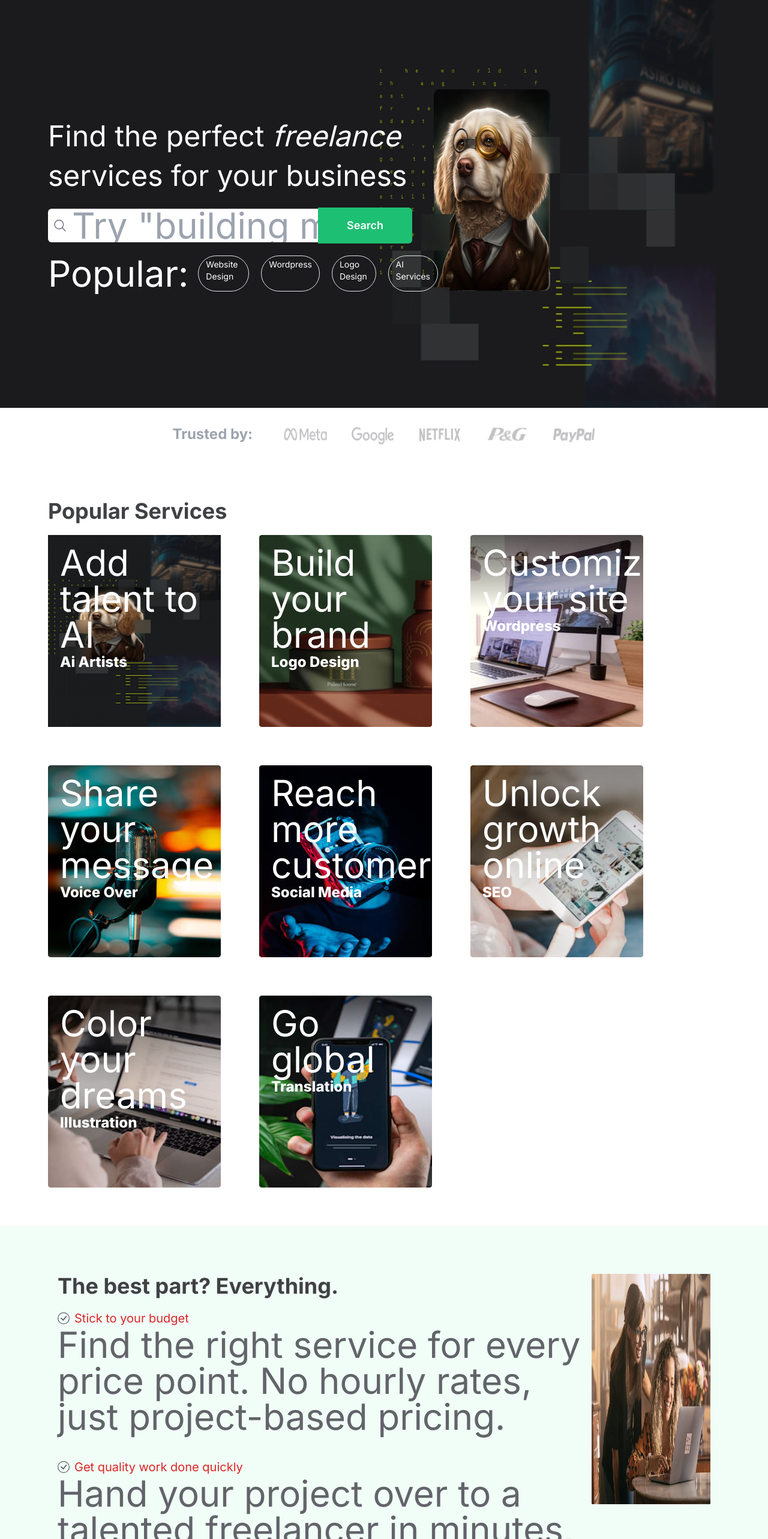
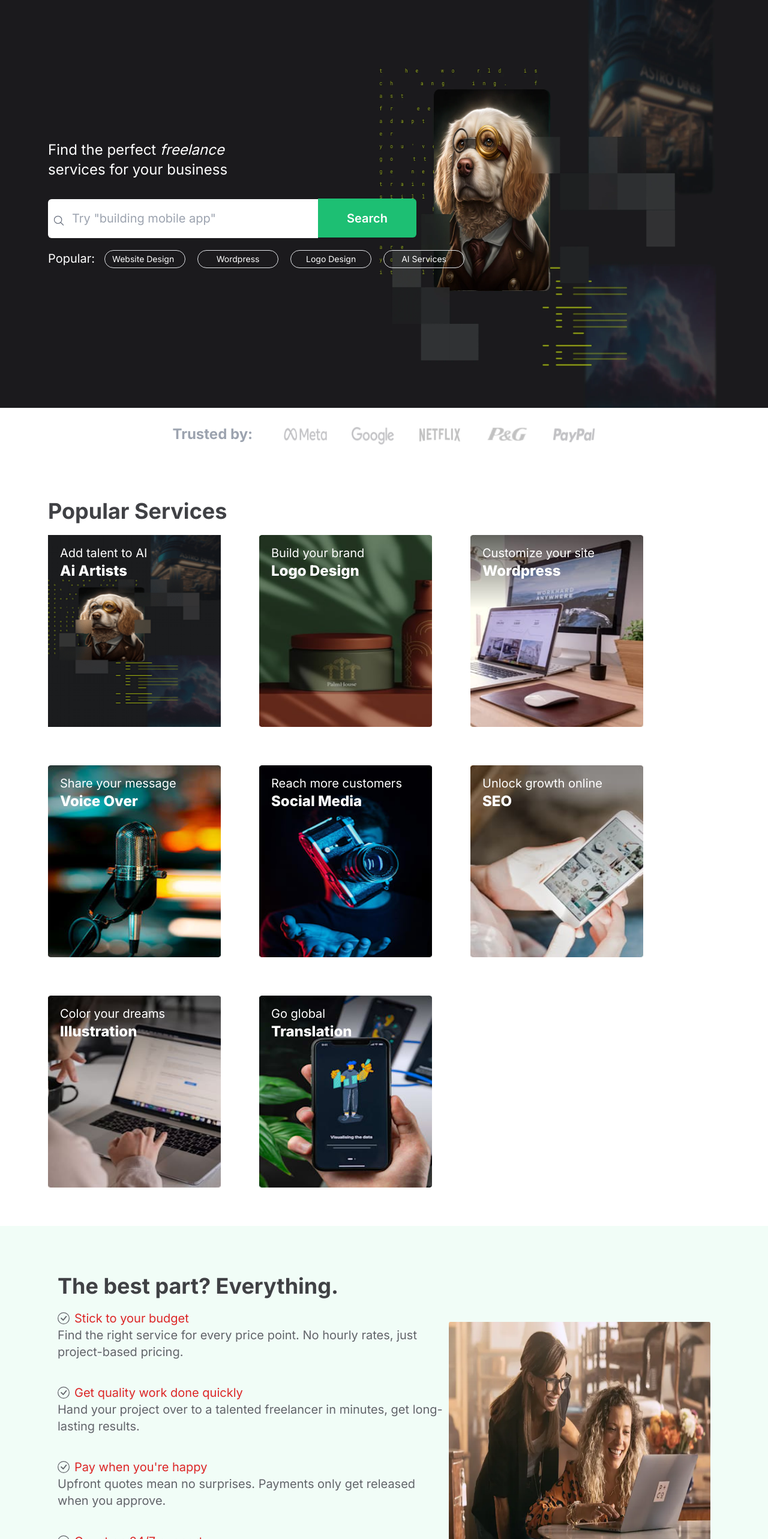
Before and after one commit to Abhinav-2004/Fiverr-Clone-NextJS, a Next.js app in the folder fiverr/: page / in a window 1280 px wide. Shown: the top 2566 px of the page at 60% size. Built offline with nearby package versions, Linux system fonts and the light colour scheme.

Commit message:
Full home Page redesigined perfectly

```diff
--- a/fiverr/src/app/components/Everything.jsx
+++ b/fiverr/src/app/components/Everything.jsx
@@ -38,13 +38,13 @@ function Everything() {
                   <BsCheckCircle className="text-[#62646a]" />
                   <h4>{title}</h4>
                 </div>
-                <p className="text-[#62646a]">{subtitle}</p>
+                <p className="text-[#62646a] text-xl">{subtitle}</p>
               </li>
             );
           })}
         </ul>
       </div>
-      <div className="relative h-96 w-2/4">
+      <div className="relative h-96 w-2/4 mt-20">
         <Image src="/everything.webp" fill alt="everything" />
       </div>
     </div>
--- a/fiverr/src/app/components/FiverrBusiness.jsx
+++ b/fiverr/src/app/components/FiverrBusiness.jsx
@@ -19,19 +19,19 @@ function FiverrBusiness() {
         <ul className="flex flex-col gap-4">
           <li className="flex gap-2 items-center">
             <BsCheckCircle className="text-[#62646a] text-2xl" />
-            <span>Talent matching</span>
+            <span className="text-2xl">Talent matching</span>
           </li>
           <li className="flex gap-2 items-center">
             <BsCheckCircle className="text-[#62646a] text-2xl" />
-            <span>Dedicated account management</span>
+            <span className="text-2xl">Dedicated account management</span>
           </li>
           <li className="flex gap-2 items-center">
             <BsCheckCircle className="text-[#62646a] text-2xl" />
-            <span>Team collaboration tools</span>
+            <span className="text-2xl">Team collaboration tools</span>
           </li>
           <li className="flex gap-2 items-center">
             <BsCheckCircle className="text-[#62646a] text-2xl" />
-            <span>Business payment solutions</span>
+            <span className="text-2xl">Business payment solutions</span>
           </li>
         </ul>
         <button className="border text-base font-medium px-5 py-2   border-[#1DBF73] bg-[#1DBF73] text-white rounded-md"
--- a/fiverr/src/app/components/Footer.jsx
+++ b/fiverr/src/app/components/Footer.jsx
@@ -7,36 +7,31 @@ import {
   FiLinkedin,
   FiTwitter,
 } from "react-icons/fi";
-
 import FiverrLogo from "./FiverrLogo";
 import { categories } from "../utils/categories";
 
-function footer() {
+function Footer() {
   const socialLinks = [
-    {
-      name: "Github",
-      icon: <FiGithub />,
-      link: "https://github.com/Abhinav-2004",
-    },
+    { name: "Github", icon: <FiGithub />, link: "https://www.github.com" },
     {
       name: "Youtube",
       icon: <FiYoutube />,
-      link: "https://www.youtube.com",
+      link: "https://www.youtube.com/KishanSheth21/",
     },
     {
       name: "LinkedIn",
       icon: <FiLinkedin />,
-      link: "https://www.linkedin.com/in/abhinav-singh-11b748213/",
+      link: "https://www.linkedin.com/in/koolkishan/",
     },
     {
       name: "Instagram",
       icon: <FiInstagram />,
-      link: "https://www.instagram.com/_kittu__singh_/",
+      link: "https://instagram.com/koolkishansheth",
     },
     {
       name: "Twitter",
       icon: <FiTwitter />,
-      link: "https://twitter.com",
+      link: "https://twitter.com/koolkishansheth",
     },
   ];
   const data = [
@@ -102,37 +97,39 @@ function footer() {
       ],
     },
   ];
-
   return (
     <footer className="w-full  mx-auto px-32 py-16 h-max border-t border-gray-200 bg-gray-100">
       <ul className="flex justify-between">
         {data.map(({ headerName, links }) => {
           return (
             <li key={headerName} className="flex flex-col gap-2">
-              <span className="font-bold">{headerName}</span>
+              <span className="font-bold text-2xl">{headerName}</span>
               <ul className="flex flex-col gap-2">
-                {links.map(({ name, link }) => {
-                  <li key={name} className="text-[#404145]">
+                {links.map(({ name, link }) => (
+                  <li key={name} className="text-[#404145] text-xl">
                     <Link href={link}>{name}</Link>
-                  </li>;
-                })}
+                  </li>
+                ))}
               </ul>
             </li>
           );
         })}
       </ul>
       <div className="mt-12 flex items-center justify-between">
+        <FiverrLogo fillColor={"#404145"} />
         <ul className="flex gap-5">
-          {socialLinks.map(({ icon, link, name }) => {
+          {socialLinks.map(({ icon, link, name }) => (
             <li
               key={name}
               className="text-xl text-[#404145] hover:text-[#1DBF73] transition-all"
             >
               <Link href={link}>{icon}</Link>
-            </li>;
-          })}
+            </li>
+          ))}
         </ul>
       </div>
     </footer>
   );
 }
+
+export default Footer;
--- a/fiverr/src/app/components/HeroBanner.jsx
+++ b/fiverr/src/app/components/HeroBanner.jsx
@@ -3,7 +3,7 @@ import Image from "next/image";
 import { useRouter } from "next/navigation";
 import React, { useEffect, useState } from "react";
 import { IoSearchOutline } from "react-icons/io5";
-function HomeBanner() {
+function HeroBanner() {
   const router = useRouter();
   const [image, setImage] = useState(1);
   const [searchData, setSearchData] = useState("");
@@ -68,53 +68,53 @@ function HomeBanner() {
         />
       </div>
       <div className="z-10 relative w-[650px] flex justify-center flex-col h-full gap-5 ml-20">
-        <h1 className="text-white text-5xl leading-snug">
+        <h1 className="text-white text-2xl leading-snug">
           Find the perfect&nbsp;
           <i>freelance</i>
           <br />
           services for your business
         </h1>
-        <div className="flex align-middle">
+        <div className="flex allign-middle">
           <div className="relative">
-            <IoSearchOutline className="absolute text-gray-500 text-2xl flex align-middle h-full left-2" />
+            <IoSearchOutline className="absolute text-gray-500 mt-[10px] text-xl flex align-middle h-full left-2" />
             <input
               type="text"
-              className="h-14 w-[450px] pl-10 rounded-md rounded-r-none"
+              className="h-[65px] w-[450px] pl-10 rounded-md rounded-r-none text-xl"
               placeholder={`Try "building mobile app"`}
               value={searchData}
               onChange={(e) => setSearchData(e.target.value)}
             />
           </div>
           <button
-            className="bg-[#1DBF73] text-white px-12 text-lg font-semibold rounded-r-md"
+            className="h-[65px] mt-[12px] bg-[#1DBF73] text-white px-12 text-xl font-semibold rounded-r-md"
             onClick={() => router.push(`/search?q=${searchData}`)}
           >
             Search
           </button>
         </div>
-        <div className="text-white flex gap-4">
+        <div className="text-white text-xl flex gap-4">
           Popular:
           <ul className="flex gap-5">
             <li
-              className="text-sm py-1 px-3 border rounded-full hover:bg-white hover:text-black transition-all duration-300	cursor-pointer"
+              className="w-[135px] text-sm py-1 px-3 border rounded-full hover:bg-white hover:text-black transition-all duration-300 cursor-pointer flex align-middle"
               onClick={() => router.push("/search?q=website design")}
             >
               Website Design
             </li>
             <li
-              className="text-sm py-1 px-3 border rounded-full hover:bg-white hover:text-black transition-all duration-300	cursor-pointer"
+              className=" text-sm py-1 px-3 border rounded-full hover:bg-white hover:text-black transition-all duration-300	cursor-pointer w-[135px] flex justify-center"
               onClick={() => router.push("/search?q=wordpress")}
             >
               Wordpress
             </li>
             <li
-              className="text-sm py-1 px-3 border rounded-full hover:bg-white hover:text-black transition-all duration-300	cursor-pointer"
+              className="w-[135px] flex justify-center text-sm py-1 px-3 border rounded-full hover:bg-white hover:text-black transition-all duration-300	cursor-pointer"
               onClick={() => router.push("/search?q=logo design")}
             >
               Logo Design
             </li>
             <li
-              className="text-sm py-1 px-3 border rounded-full hover:bg-white hover:text-black transition-all duration-300	cursor-pointer"
+              className="w-[135px] flex justify-center text-sm py-1 px-3 border rounded-full hover:bg-white hover:text-black transition-all duration-300	cursor-pointer"
               onClick={() => router.push("/search?q=ai services")}
             >
               AI Services
@@ -126,4 +126,4 @@ function HomeBanner() {
   );
 }
 
-export default HomeBanner;
+export default HeroBanner;
--- a/fiverr/src/app/components/PopularServices.jsx
+++ b/fiverr/src/app/components/PopularServices.jsx
@@ -45,7 +45,7 @@ function PopularServices() {
               className="relative cursor-pointer"
               onClick={() => router.push(`/search?q=${name.toLowerCase()}`)}
             >
-              <div className="absolute z-10 text-white left-5 top-4">
+              <div className="absolute z-10 text-white left-5 top-4 text-xl">
                 <span>{label}</span>
                 <h6 className="font-extrabold text-2xl">{name}</h6>
               </div>
--- a/fiverr/src/app/components/Services.jsx
+++ b/fiverr/src/app/components/Services.jsx
@@ -17,7 +17,7 @@ function Services() {
           return (
             <li
               key={name}
-              className="flex flex-col justify-center items-center cursor-pointer hover:shadow-2xl hover:border-[#1DBF73]  border-2 border-transparent p-5 transition-all duration-500"
+              className="text-xl flex flex-col justify-center items-center cursor-pointer hover:shadow-2xl hover:border-[#1DBF73]  border-2 border-transparent p-5 transition-all duration-500"
               onClick={() => router.push(`/search?category=${name}`)}
             >
               <Image src={logo} alt="category" height={50} width={50} />
--- a/fiverr/src/app/pages/_app.js
+++ b/fiverr/src/app/pages/_app.js
@@ -4,7 +4,7 @@ export default function App({Components, pageProps}){
     return(
         <div>
             <div className={`mb-auto w-full mx-auto`}>
-                <Component {...pageProps}/>;
+                <Components {...pageProps}/>;
             </div>
         </div>
     )
--- a/fiverr/src/app/pages/index.js
+++ b/fiverr/src/app/pages/index.js
@@ -3,8 +3,8 @@ import FiverrBusiness from "../components/FiverrBusiness";
 import HeroBanner from "../components/HeroBanner";
 import JoinFiverr from "../components/JoinFiverr";
 import PopularServices from "../components/PopularServices";
-import Services
- from "../components/Services";
+import Services from "../components/Services";
+import Footer from "../components/Footer"
 import Companies from "../components/Companies";
 function Index(){
     return(
@@ -16,6 +16,7 @@ function Index(){
             <Services/>
             <FiverrBusiness/>
             <JoinFiverr/>
+            <Footer/>
         </div>
     )
 }
```
Also changed, not shown: fiverr/src/app/components/FiverrLogo.jsx (+1 -14 lines).
